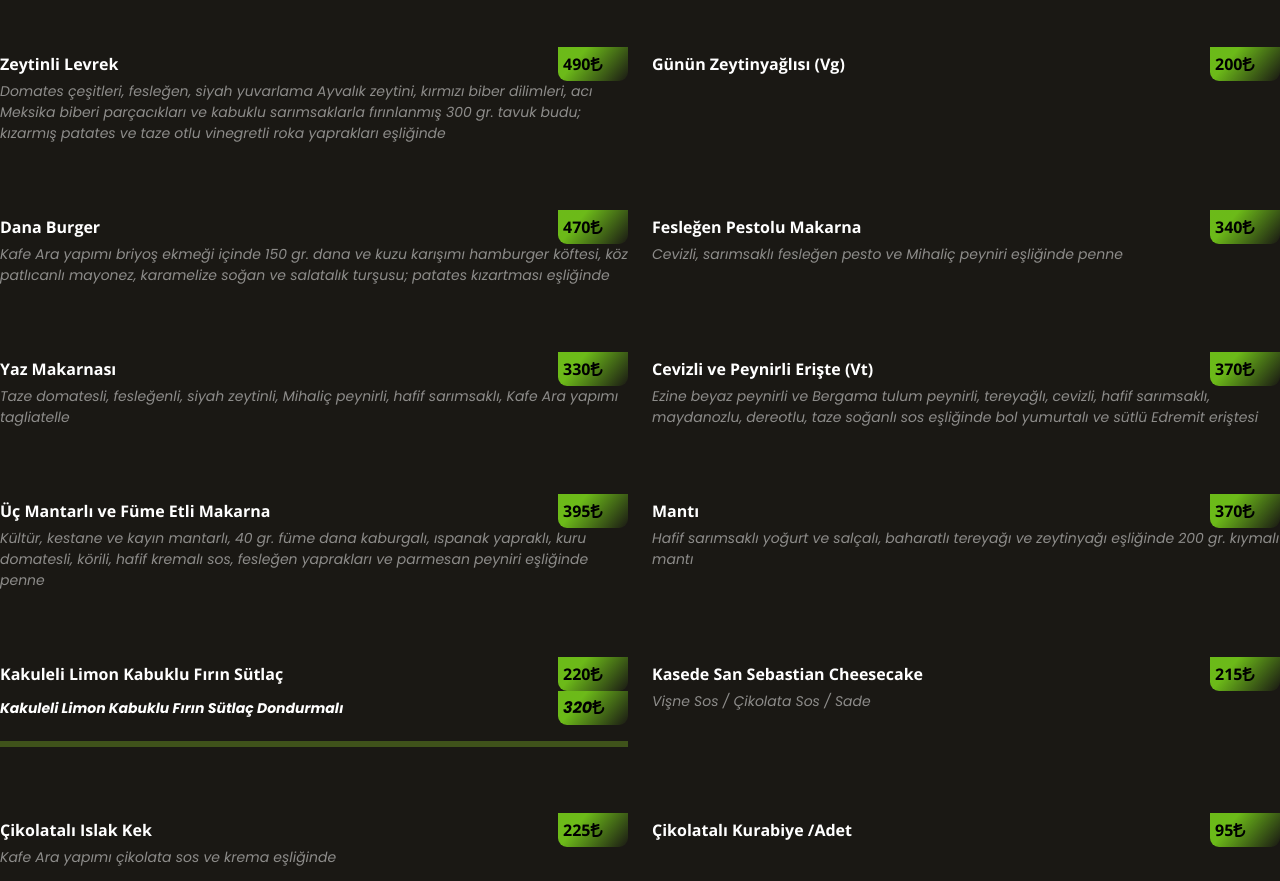
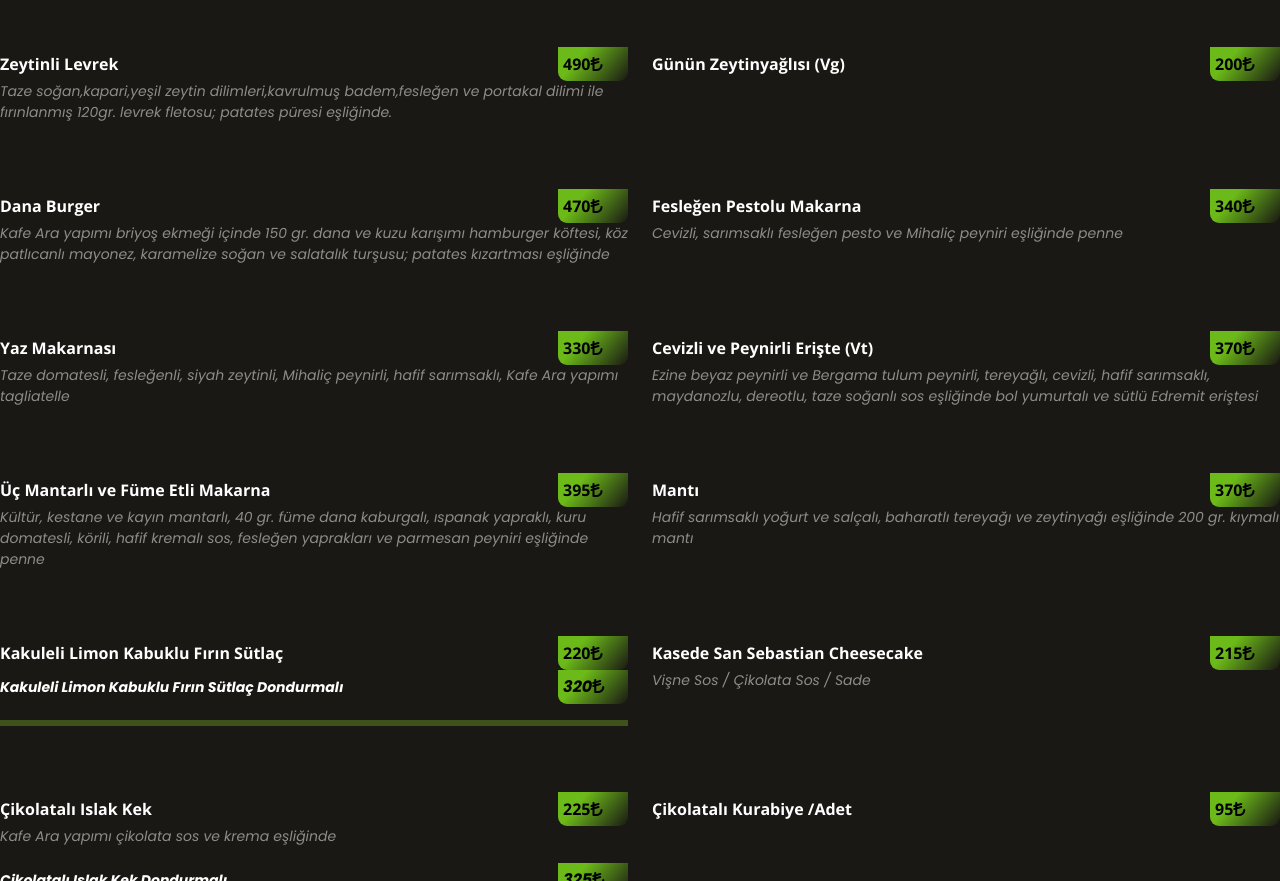
Before and after one commit to kafeAra/kafe.araMenu, a plain HTML site: page menutr.html in a window 1280 px wide. Shown: the part 1590-2471 px from the top of the page. Drawn offline with nearby package versions, Linux system fonts and the light colour scheme; a web font is replaced by a local one.

Commit message:
duzeltmler yapıldı

```diff
--- a/menutr.html
+++ b/menutr.html
@@ -386,9 +386,8 @@
           </div>
           <div class="menu-ingredients">
             <p>
-              Domates çeşitleri, fesleğen, siyah yuvarlama Ayvalık zeytini, kırmızı biber dilimleri, acı
-              Meksika biberi parçacıkları ve kabuklu sarımsaklarla fırınlanmış 300 gr. tavuk budu;
-              kızarmış patates ve taze otlu vinegretli roka yaprakları eşliğinde
+             Taze soğan,kapari,yeşil zeytin dilimleri,kavrulmuş badem,fesleğen ve portakal dilimi ile fırınlanmış 120gr.
+             levrek fletosu; patates püresi eşliğinde.
             </p>
           </div>
         </div>
@@ -1178,6 +1177,7 @@
             <div class="menu-ingredients">
               <p>
                 Maydanozl omlet; taze otlu vinegretli karışık yeşillikler eşliğinde.
+
               </p>
 
 
```
